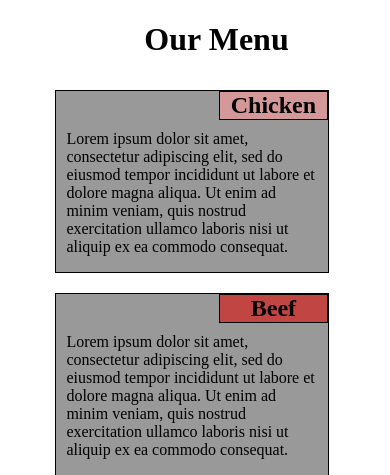
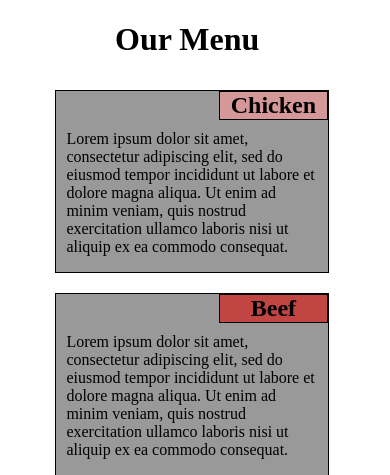
Before and after one commit to iherfue/LND2017, a PHP site: page / in a window 390 px wide. Shown: the top 475 px of the page. Run offline with PHP 8.4, Linux system fonts and the light colour scheme.

Commit message:
mejora titulo

```diff
--- a/practica10_layaout/css/styles.css
+++ b/practica10_layaout/css/styles.css
@@ -56,7 +56,7 @@ body{
 
     .row > h1 {
 
-        margin-left: 33%;
+        margin-left: 25%;
     }
 }
 
```
